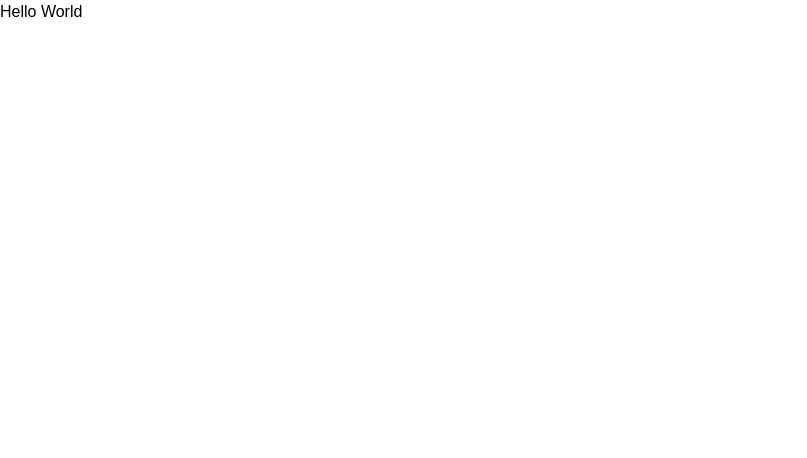
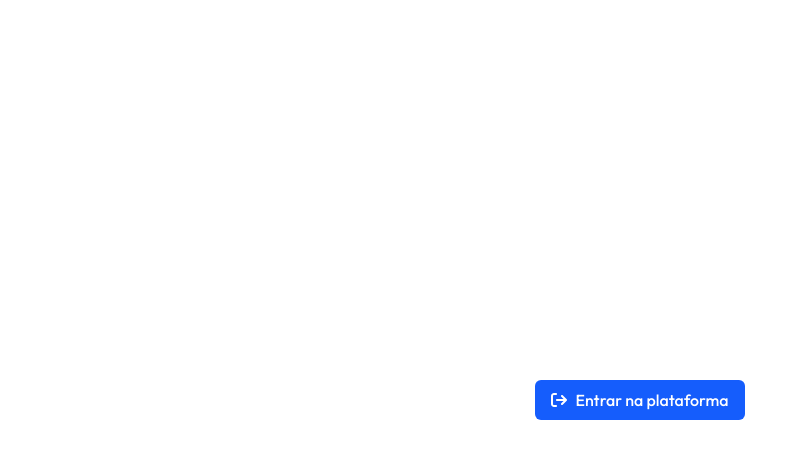
Before and after one commit to ClodoaldoDantas/convite-simples, a Next.js app: page / in a window 1280 px wide. Shown: the top 458 px of the page, without its empty margins (0-807 px from the left). Built offline with nearby package versions, Linux system fonts and the light colour scheme.

Commit message:
feat: add new button component and update styles; enhance page layout with navigation

```diff
--- a/src/app/globals.css
+++ b/src/app/globals.css
@@ -1,7 +1,7 @@
 @import "tailwindcss";
 
 @theme inline {
-  --font-sans: var(--font-geist-sans);
+  --font-sans: var(--font-outfit);
 }
 
 body {
--- a/src/app/layout.tsx
+++ b/src/app/layout.tsx
@@ -1,15 +1,11 @@
 import type { Metadata } from 'next'
-import { Geist, Geist_Mono } from 'next/font/google'
+import { Outfit } from 'next/font/google'
 import './globals.css'
 
-const geistSans = Geist({
-  variable: '--font-geist-sans',
+const outfit = Outfit({
+  variable: '--font-outfit',
   subsets: ['latin'],
-})
-
-const geistMono = Geist_Mono({
-  variable: '--font-geist-mono',
-  subsets: ['latin'],
+  weight: ['400', '500', '600', '700'],
 })
 
 export const metadata: Metadata = {
@@ -24,11 +20,7 @@ export default function RootLayout({
 }>) {
   return (
     <html lang="pt-BR">
-      <body
-        className={`${geistSans.variable} ${geistMono.variable} antialiased`}
-      >
-        {children}
-      </body>
+      <body className={`${outfit.variable} antialiased`}>{children}</body>
     </html>
   )
 }
--- a/src/app/page.tsx
+++ b/src/app/page.tsx
@@ -1,3 +1,16 @@
+import Link from 'next/link'
+import { FaArrowRightFromBracket } from 'react-icons/fa6'
+import { Button } from '@/components/ui/button'
+
 export default function Home() {
-  return <h1>Hello World</h1>
+  return (
+    <main className="h-screen flex items-center justify-center font-sans">
+      <Button asChild>
+        <Link href="/sign-in">
+          <FaArrowRightFromBracket />
+          Entrar na plataforma
+        </Link>
+      </Button>
+    </main>
+  )
 }
--- /dev/null
+++ b/src/components/ui/button.tsx
@@ -0,0 +1,37 @@
+import { Slot } from '@radix-ui/react-slot'
+import { cva, type VariantProps } from 'class-variance-authority'
+import type { ComponentProps } from 'react'
+import { cn } from '@/lib/utils'
+
+const buttonVariants = cva(
+  'cursor-pointer transition-colors flex items-center gap-2 px-4 py-2 rounded-md font-medium',
+  {
+    variants: {
+      variant: {
+        default: 'bg-blue-600 text-white hover:bg-blue-700',
+        outline: 'border border-zinc-500 text-zinc-700 hover:bg-zinc-100',
+      },
+    },
+    defaultVariants: {
+      variant: 'default',
+    },
+  },
+)
+
+type ButtonProps = ComponentProps<'button'> &
+  VariantProps<typeof buttonVariants> & {
+    asChild?: boolean
+  }
+
+export function Button({
+  variant = 'default',
+  className,
+  asChild = false,
+  ...props
+}: ButtonProps) {
+  const Comp = asChild ? Slot : 'button'
+
+  return (
+    <Comp className={cn(buttonVariants({ variant, className }))} {...props} />
+  )
+}
--- /dev/null
+++ b/src/lib/utils.ts
@@ -0,0 +1,6 @@
+import { type ClassValue, clsx } from 'clsx'
+import { twMerge } from 'tailwind-merge'
+
+export function cn(...inputs: ClassValue[]) {
+  return twMerge(clsx(inputs))
+}
```
Also changed, not shown: package.json (+6 -1 lines), 1 other file (tests, documents, lock files or other folders).
